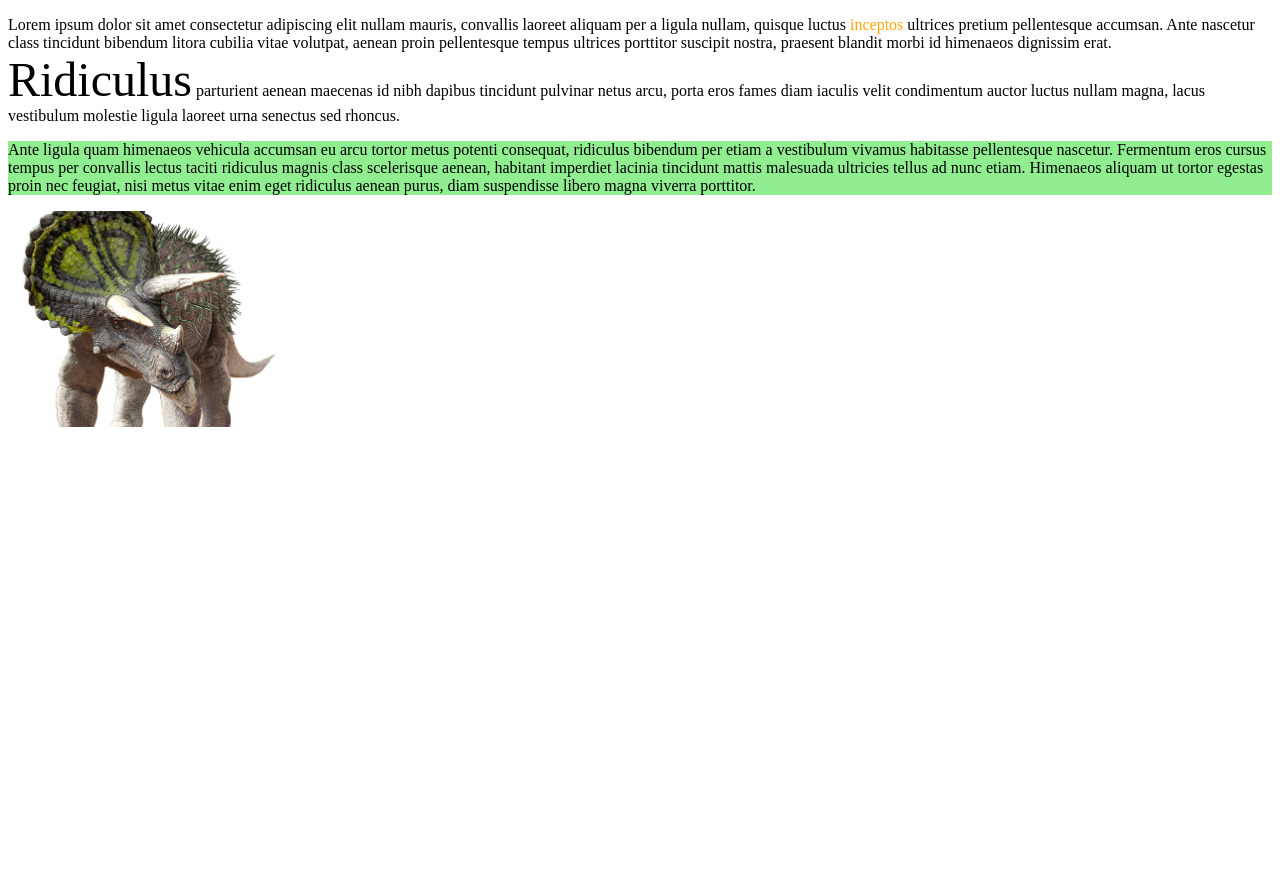
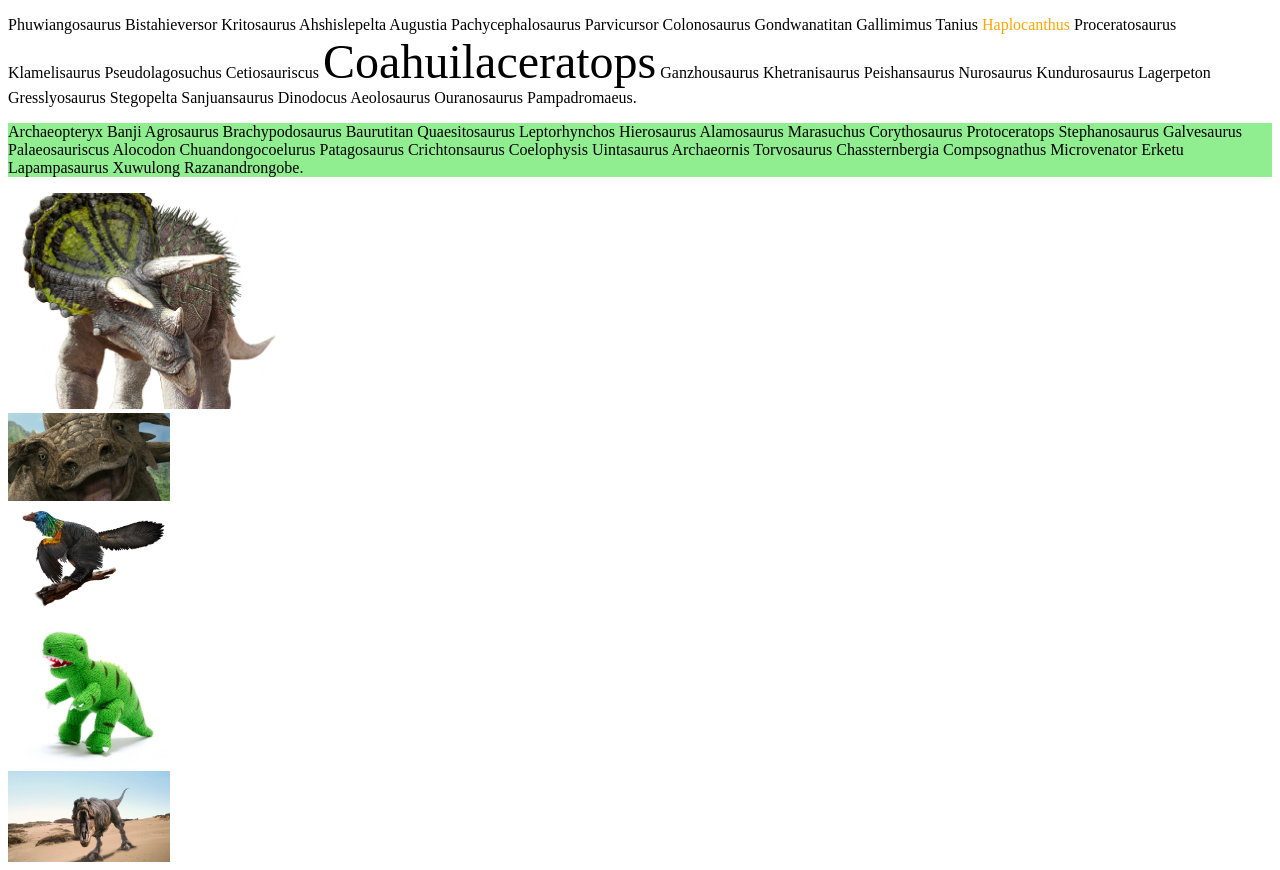
Before and after one commit to abbreviatedman/domosaur, a plain HTML site: page index.html in a window 1280 px wide. Before the commit the page ends 800 px from the top, so only its background shows below. Drawn offline with Linux system fonts and the light colour scheme.

Commit message:
more challenges added

```diff
--- a/index.html
+++ b/index.html
@@ -8,11 +8,22 @@
   </head>
   <body>
     <div class="app">
-      <p>Lorem ipsum dolor sit amet consectetur adipiscing elit nullam mauris, convallis laoreet aliquam per a ligula nullam, quisque luctus <span class="mess-with-me-more">inceptos</span> ultrices pretium pellentesque accumsan. Ante nascetur class tincidunt bibendum litora cubilia vitae volutpat, aenean proin pellentesque tempus ultrices porttitor suscipit nostra, praesent blandit morbi id himenaeos dignissim erat. <span class="mess-with-me">Ridiculus</span> parturient aenean maecenas id nibh dapibus tincidunt pulvinar netus arcu, porta eros fames diam iaculis velit condimentum auctor luctus nullam magna, lacus vestibulum molestie ligula laoreet urna senectus sed rhoncus.</p>
-
-      <p class="mess-with-me">Ante ligula quam himenaeos vehicula accumsan eu arcu tortor metus potenti consequat, ridiculus bibendum per etiam a vestibulum vivamus habitasse pellentesque nascetur. Fermentum eros cursus tempus per convallis lectus taciti ridiculus magnis class scelerisque aenean, habitant imperdiet lacinia tincidunt mattis malesuada ultricies tellus ad nunc etiam. Himenaeos aliquam ut tortor egestas proin nec feugiat, nisi metus vitae enim eget ridiculus aenean purus, diam suspendisse libero magna viverra porttitor.</p>
-
-      <img src="dino.jpg">
+      <p>
+          Phuwiangosaurus Bistahieversor Kritosaurus Ahshislepelta Augustia Pachycephalosaurus Parvicursor Colonosaurus Gondwanatitan Gallimimus Tanius <span class="mess-with-me-more">Haplocanthus</span> Proceratosaurus Klamelisaurus Pseudolagosuchus Cetiosauriscus <span class="mess-with-me">Coahuilaceratops</span> Ganzhousaurus Khetranisaurus Peishansaurus Nurosaurus Kundurosaurus Lagerpeton Gresslyosaurus Stegopelta Sanjuansaurus Dinodocus Aeolosaurus Ouranosaurus Pampadromaeus.
+        </p>
+        <p class="mess-with-me">
+          Archaeopteryx Banji Agrosaurus Brachypodosaurus Baurutitan Quaesitosaurus Leptorhynchos Hierosaurus Alamosaurus Marasuchus Corythosaurus Protoceratops Stephanosaurus Galvesaurus Palaeosauriscus Alocodon Chuandongocoelurus Patagosaurus Crichtonsaurus Coelophysis Uintasaurus Archaeornis Torvosaurus Chassternbergia Compsognathus Microvenator Erketu Lapampasaurus Xuwulong Razanandrongobe.
+      </p>
+      <img src="pictures/triceratops.jpg" id="triceratops">
+      <section id="hide-me-area">
+        <img src="pictures/run-away.jpg" id="hide-me">
+      </section>
+      <section id="make-me-a-row">
+        <img src="pictures/disney.jpg">
+        <img src="pictures/feathers.jpg">
+        <img src="pictures/rattle.jpg">
+        <img src="pictures/t-rex.jpg">
+      </section>
     </div>
     <script src="main.js"></script>
   </body>
--- a/main.js
+++ b/main.js
@@ -13,7 +13,14 @@ const paragraph = document.querySelector('p.mess-with-me');
 paragraph.style.backgroundColor = 'lightgreen';
 
 
-// Change the dinosaur image's dimensions to be 324 pixels wide and 216 pixels tall.
-const dino = document.querySelector('img');
-dino.style.width = '324px';
-dino.style.height = '216px'
+// Change the first dinosaur image so that the image's dimensions are 324 pixels wide.
+const triceratops = document.querySelector('#triceratops');
+triceratops.style.width = '324px';
+
+
+// Hide the second dinosaur's image so that it's no longer visible, and so that the area below it moves up to take the space.
+const hideMe = document.querySelector('#hide-me-area');
+hideMe.style.display = 'none';
+
+
+//
--- a/style.css
+++ b/style.css
@@ -1,4 +1,8 @@
 img {
   width: 162px;
-  height: 108px;
 }
+
+#make-me-a-row {
+  display: flex;
+  flex-direction: column;
+}
```
Also changed, not shown: pictures/disney.jpg (added), pictures/feathers.jpg (added), pictures/rattle.jpg (added), pictures/run-away.jpg (added), pictures/t-rex.jpg (added), pictures/triceratops.jpg (renamed from dino.jpg), 1 other file.
